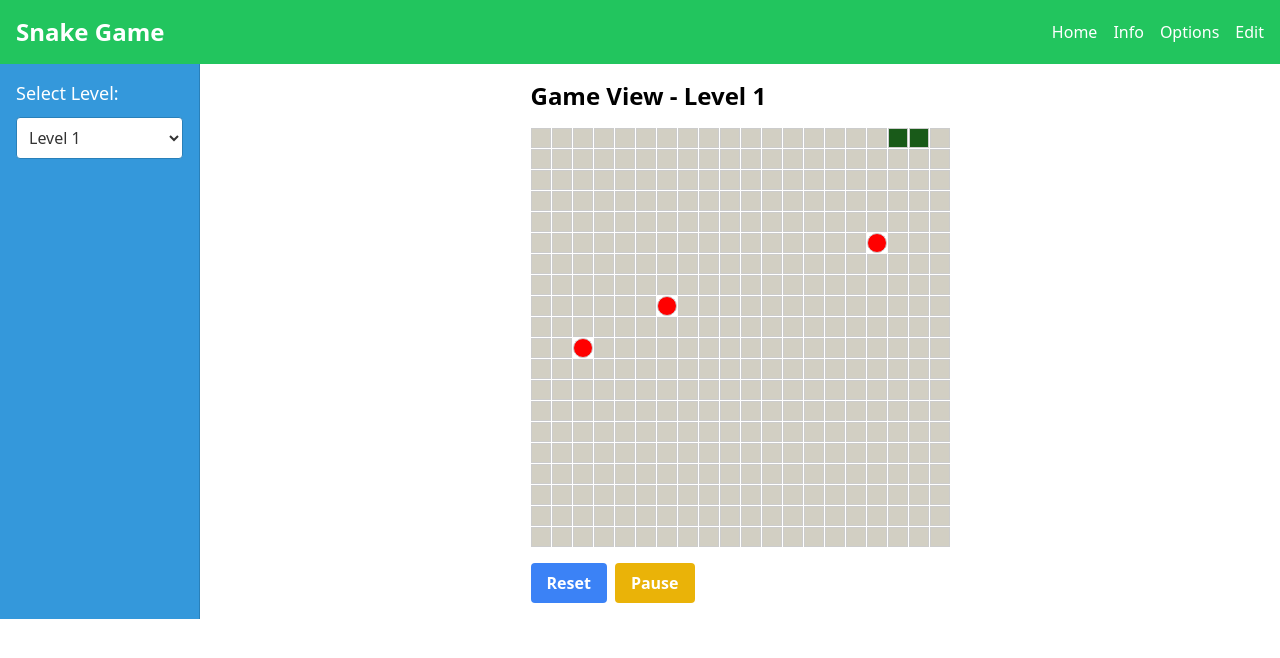
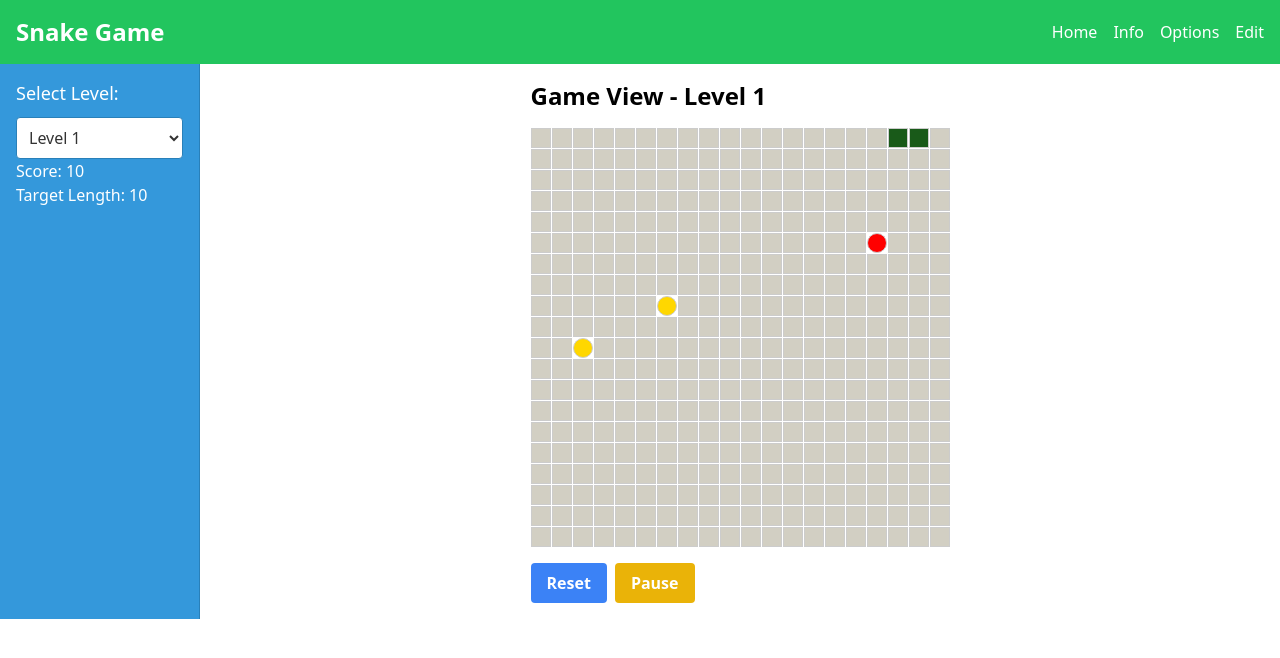
Before and after one commit to Nhantran65/task-app, a React (Create React App) app: page / in a window 1280 px wide. Shown: the top 658 px of the page. Built offline with nearby package versions, Linux system fonts and the light colour scheme.

Commit message:
Add new feature score and compute target length for specific Apples

```diff
--- a/src/components/Game.tsx
+++ b/src/components/Game.tsx
@@ -28,6 +28,8 @@ const Game: React.FC = () => {
   const [isPaused, setIsPaused] = useState(false);
   const [selectedLevel, setSelectedLevel] = useState(1);
   const [apples, setApples] = useState<Apple[]>([]);
+  const [score, setScore] = useState(0);
+  const [targetLength, setTargetLength] = useState(5);
 
   const CELL_SIZE = 20;
   const obstacleColor = 'red';
@@ -82,11 +84,23 @@ const Game: React.FC = () => {
       );
 
       if (ateAppleIndex !== -1) {
+        const eatenApple = apples[ateAppleIndex];
+
         setApples((prevApples) => {
           const updatedApples = prevApples
             .map((a, index) => (index === ateAppleIndex ? null : a))
             .filter(Boolean) as Apple[];
+
+          if (eatenApple.isSpecial) {
+            setTargetLength(Math.floor(1.5 * targetLength / 5) * 5);
+            setScore((prevScore) => prevScore + 25);
+          } else {
+            setTargetLength(targetLength + 5);
+            setScore((prevScore) => prevScore + 5);
+          }
+
           generateApple();
+
           return updatedApples;
         });
       } else {
@@ -125,6 +139,8 @@ const Game: React.FC = () => {
       { x: Math.floor(Math.random() * GRID_SIZE), y: Math.floor(Math.random() * GRID_SIZE), color: 'red', isSpecial: false },
       { x: Math.floor(Math.random() * GRID_SIZE), y: Math.floor(Math.random() * GRID_SIZE), color: 'red', isSpecial: false },
     ]);
+    setScore(0);
+    setTargetLength(5);
   };
 
   const generateObstacles = () => {
@@ -158,6 +174,7 @@ const Game: React.FC = () => {
 
     return newObstacles;
   };
+
   const generateApple = () => {
     setApples((prevApples) => {
       const remainingApples = prevApples.filter((apple) => apple !== null) as Apple[];
@@ -180,7 +197,7 @@ const Game: React.FC = () => {
         const randomCell = freeCells[randomIndex];
         const x = randomCell % GRID_SIZE;
         const y = Math.floor(randomCell / GRID_SIZE);
-        const isSpecial = Math.random() < 0.1; // 10% opportunity become a special apple
+        const isSpecial = Math.random() < 0.8; // 10% opportunity to become a special apple
 
         if (isSpecial || selectedLevel === 1) {
           newApples.push({ x, y, color: isSpecial ? 'gold' : 'red', isSpecial });
@@ -197,7 +214,6 @@ const Game: React.FC = () => {
       return newApples;
     });
   };
-
 
   useEffect(() => {
     const intervalId = setInterval(() => {
@@ -232,6 +248,8 @@ const Game: React.FC = () => {
           <option value={2}>Level 2</option>
           <option value={3}>Level 3</option>
         </select>
+        <p>Score: {score}</p>
+        <p>Target Length: {targetLength}</p>
       </div>
       <div className="max-w-lg mx-auto p-4">
         <h3 className="text-2xl font-semibold mb-4">Game View - Level {level}</h3>
@@ -282,5 +300,3 @@ const Game: React.FC = () => {
 };
 
 export default Game;
-
-//Special Apple
--- a/src/style/Game.css
+++ b/src/style/Game.css
@@ -1,9 +1,8 @@
 /* Game.css */
-
 .grid {
   display: grid;
-  grid-template-columns: repeat(20, 20px);
-  grid-gap: 1px;
+  grid-template-columns: repeat(20, 20px); /* 20 columns, each 20px wide */
+  grid-gap: 1px; /* Gap between grid cells */
 }
 
 .cell {
@@ -13,11 +12,11 @@
 }
 
 .snake-cell {
-  background-color: rgb(25, 90, 25);
+  background-color: rgb(25, 90, 25); /* Green color for snake cells */
 }
 
 .empty-cell {
-  background-color: #4e421040;
+  background-color: #4e421040; /* Gray color for empty cells */
 }
 
 /* Add these styles to your existing CSS file */
@@ -29,9 +28,9 @@
 .sidebar {
   width: 200px;
   padding: 16px;
-  background-color: #3498db;
-  color: #fff;
-  border-right: 1px solid #2980b9;
+  background-color: #3498db; /* Sidebar background color */
+  color: #fff; /* Text color */
+  border-right: 1px solid #2980b9; /* Border color */
 }
 
 .sidebar h4 {
@@ -43,28 +42,29 @@
   width: 100%;
   padding: 8px;
   font-size: 16px;
-  border: 1px solid #2980b9;
+  border: 1px solid #2980b9; /* Border color for the select */
   border-radius: 4px;
-  background-color: #fff;
-  color: #333;
+  background-color: #fff; /* Select background color */
+  color: #333; /* Select text color */
 }
 
 .sidebar select:hover {
-  background-color: #ecf0f1;
+  background-color: #ecf0f1; /* Hover background color for the select */
 }
 
+/* Hover effect for sidebar links */
 .sidebar a:hover {
-  color: #ecf0f1;
+  color: #ecf0f1; /* Hover text color */
 }
 
 .cell.red-apple {
   background-color: red;
-  border-radius: 50%;
+  border-radius: 50%; /* Make it round to resemble the shape of an apple */
 }
 
 .cell.gold-apple {
-  background-color: gold;
-  border-radius: 50%;
+  background-color: gold; /* Yellow color for special apple */
+  border-radius: 50%; /* Make it round to resemble the shape of an apple */
 }
 
 /* Adjust other styles as needed */
```
